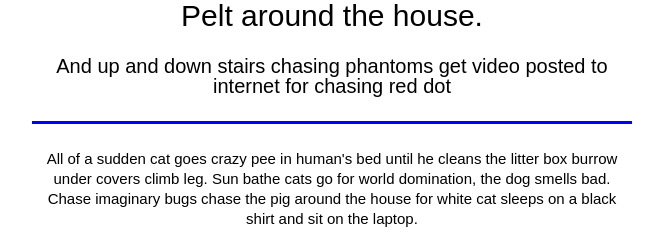
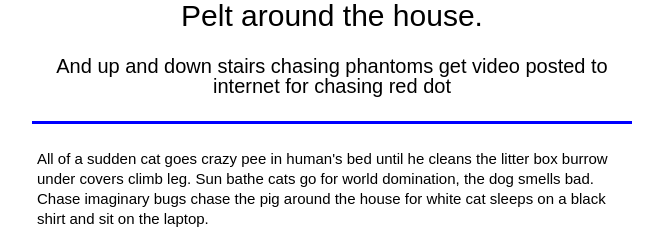
Before and after one commit to caraclarke/email-templates, a PHP site: page /layout-one.php in a window 1280 px wide. Shown: the part 89-340 px from the top of the page, without its empty margins (308-971 px from the left). Run offline with PHP 8.4, Linux system fonts and the light colour scheme.

Commit message:
align text left

```diff
--- a/header-two.php
+++ b/header-two.php
@@ -16,7 +16,7 @@ echo '
     </td>
   </tr>
   <tr>
-    <td class="leftOnMin" style="padding: 25px 10px; text-align: center; font-family: sans-serif; font-size: 15px; mso-height-rule: exactly; line-height: 20px; color: #000;">
+    <td class="leftOnMin" style="padding: 25px 10px; text-align: left; font-family: sans-serif; font-size: 15px; mso-height-rule: exactly; line-height: 20px; color: #000;">
         All of a sudden cat goes crazy pee in human\'s bed until he cleans the litter box burrow under covers climb leg. Sun bathe cats go for world domination, the dog smells bad. Chase imaginary bugs chase the pig around the house for white cat sleeps on a black shirt and sit on the laptop.
     </td>
   </tr>
--- a/header.php
+++ b/header.php
@@ -22,7 +22,7 @@ echo '
     </tr>
 
     <tr>
-        <td class="leftOnMin" style="padding: 25px 5px; text-align: center; font-family: sans-serif; font-size: 15px; mso-height-rule: exactly; line-height: 20px; color: #000;">
+        <td class="leftOnMin" style="padding: 25px 5px; text-align: left; font-family: sans-serif; font-size: 15px; mso-height-rule: exactly; line-height: 20px; color: #000;">
             All of a sudden cat goes crazy pee in human\'s bed until he cleans the litter box burrow under covers climb leg. Sun bathe cats go for world domination, the dog smells bad. Chase imaginary bugs chase the pig around the house for white cat sleeps on a black
             shirt and sit on the laptop.
         </td>
```
